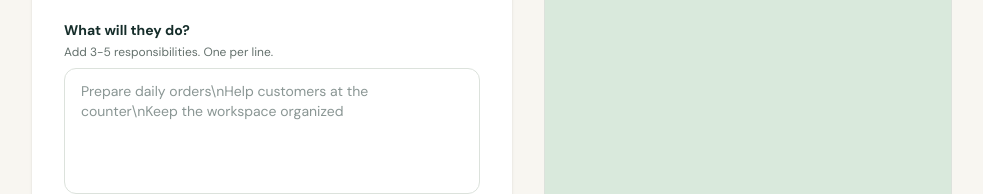
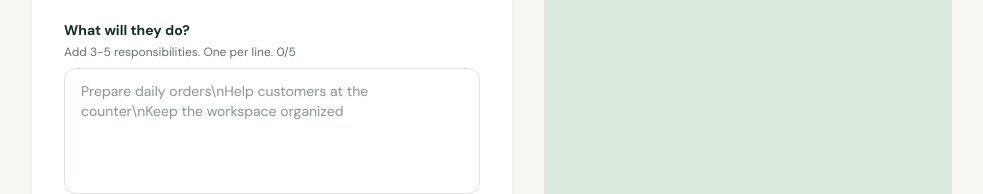
Before and after one commit to nairbinod/findjobsnearby, a Next.js app: page /post in a window 1280 px wide. Shown: the part 882-1076 px from the top of the page, without its empty margins (148-1131 px from the left). Built offline with nearby package versions, Linux system fonts and the light colour scheme.

Commit message:
Validate job responsibility count

```diff
--- a/app/post/page.tsx
+++ b/app/post/page.tsx
@@ -25,6 +25,11 @@ export default function PostPage() {
 
   function createDraft(event: FormEvent<HTMLFormElement>) {
     event.preventDefault();
+    const responsibilityCount = responsibilities.split("\n").map((item) => item.trim()).filter(Boolean).length;
+    if (responsibilityCount < 3 || responsibilityCount > 5) {
+      setPublishMessage("Add 3 to 5 responsibilities, with one responsibility on each line.");
+      return;
+    }
     setDraft(true);
     setPublished(false);
     setPublishMessage("");
@@ -42,6 +47,11 @@ export default function PostPage() {
     }
 
     const responsibilityList = responsibilities.split("\n").map((item) => item.trim()).filter(Boolean);
+    if (responsibilityList.length < 3 || responsibilityList.length > 5) {
+      setPublishMessage("Add 3 to 5 responsibilities, with one responsibility on each line.");
+      setPublishing(false);
+      return;
+    }
     const { error } = await supabase.from("jobs").insert({
       employer_id: userData.user.id,
       title,
@@ -77,7 +87,7 @@ export default function PostPage() {
               <label className="block text-sm font-bold">Job title<input required value={title} onChange={(event) => setTitle(event.target.value)} placeholder="e.g. Front desk coordinator" className="mt-2 w-full rounded-xl border border-[var(--line)] px-4 py-3 font-normal outline-none focus:border-[var(--coral)]" /></label>
               <div className="grid gap-5 sm:grid-cols-2"><label className="block text-sm font-bold">Pay range <span className="text-[var(--coral)]">*</span><input required value={pay} onChange={(event) => setPay(event.target.value)} placeholder="e.g. $18-22/hr" className="mt-2 w-full rounded-xl border border-[var(--line)] px-4 py-3 font-normal outline-none focus:border-[var(--coral)]" /></label><label className="block text-sm font-bold">Employment type<select value={type} onChange={(event) => setType(event.target.value)} className="mt-2 w-full rounded-xl border border-[var(--line)] bg-white px-4 py-3 font-normal outline-none">{employmentTypes.map(([label, value]) => <option key={value} value={value}>{label}</option>)}</select></label></div>
               <label className="block text-sm font-bold">City or neighborhood<input required value={location} onChange={(event) => setLocation(event.target.value)} placeholder="e.g. Bishop Arts, Dallas" className="mt-2 w-full rounded-xl border border-[var(--line)] px-4 py-3 font-normal outline-none focus:border-[var(--coral)]" /></label>
-              <label className="block text-sm font-bold">What will they do?<span className="mt-1 block text-xs font-normal text-[var(--muted)]">Add 3-5 responsibilities. One per line.</span><textarea required value={responsibilities} onChange={(event) => setResponsibilities(event.target.value)} rows={5} placeholder="Prepare daily orders\nHelp customers at the counter\nKeep the workspace organized" className="mt-2 w-full resize-none rounded-xl border border-[var(--line)] px-4 py-3 font-normal outline-none focus:border-[var(--coral)]" /></label>
+              <label className="block text-sm font-bold">What will they do?<span className="mt-1 block text-xs font-normal text-[var(--muted)]">Add 3-5 responsibilities. One per line. {responsibilities.split("\n").map((item) => item.trim()).filter(Boolean).length}/5</span><textarea required value={responsibilities} onChange={(event) => setResponsibilities(event.target.value)} rows={5} placeholder="Prepare daily orders\nHelp customers at the counter\nKeep the workspace organized" className="mt-2 w-full resize-none rounded-xl border border-[var(--line)] px-4 py-3 font-normal outline-none focus:border-[var(--coral)]" /></label>
             </div>
             <button type="submit" className="mt-8 w-full rounded-full bg-[var(--coral)] px-6 py-4 font-bold text-white shadow-[0_6px_0_#ce5a4b]">Draft my listing <span aria-hidden="true">→</span></button>
           </form>
--- a/scripts/create-job.mjs
+++ b/scripts/create-job.mjs
@@ -4,6 +4,7 @@ const [employerId, title, companyName, city, payRange, employmentType, responsib
 const responsibilities = (responsibilitiesText ?? "").split("|").map((item) => item.trim()).filter(Boolean);
 
 if (!employerId || !title || !companyName || !city || !payRange || !employmentType || responsibilities.length < 3 || responsibilities.length > 5) {
+  console.error("Provide 3-5 responsibilities separated with |.");
   console.error("Usage: npm run create:job -- <employer-id> <title> <company> <city> <pay-range> <full_time|part_time|contract|seasonal> <responsibility 1|responsibility 2|responsibility 3>");
   process.exit(1);
 }
```
